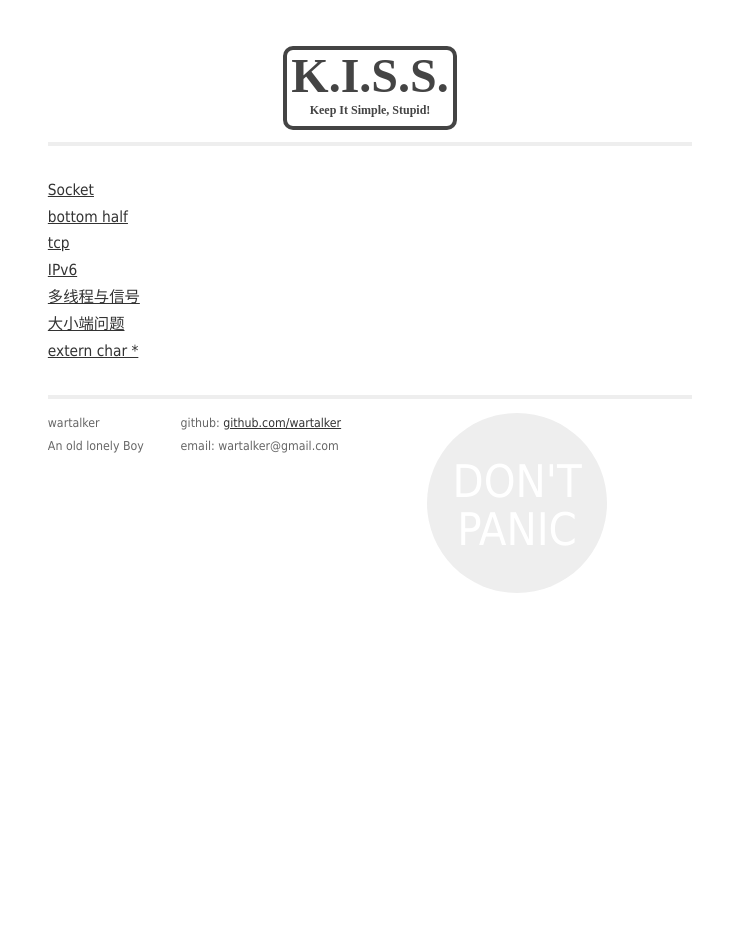
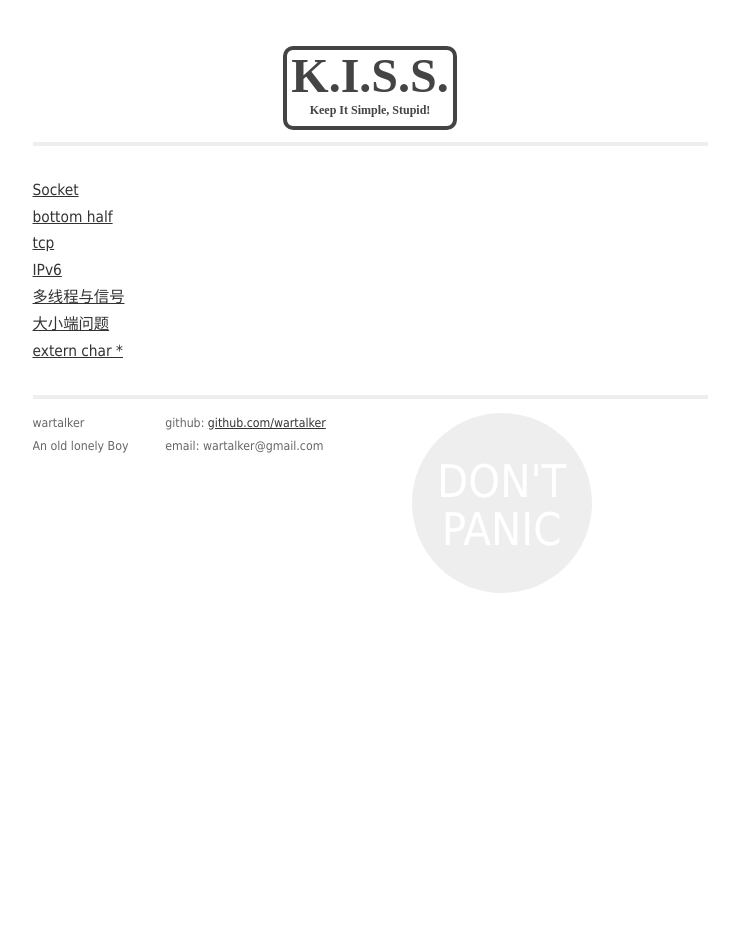
Before and after one commit to alone-walker/alone-walker.github.com, a Jekyll site: the page built from index.html, in a window 1280 px wide. Shown: the whole page, without its empty margins (270-1009 px from the left). Built offline with Jekyll 4.4.1, drawn with Linux system fonts in a browser that asks for light colours; Markdown is read by kramdown in place of the engine named in the settings.

Commit message:
change width

```diff
--- a/css/main.css
+++ b/css/main.css
@@ -66,7 +66,10 @@ ul.posts span {
 .site {
   font-size: 115%;
   text-align: justify;
+/*
   width: 42em;
+*/
+  width: 44em;
   margin: 3em auto 2em;
   line-height: 1.5em;
 }
```
